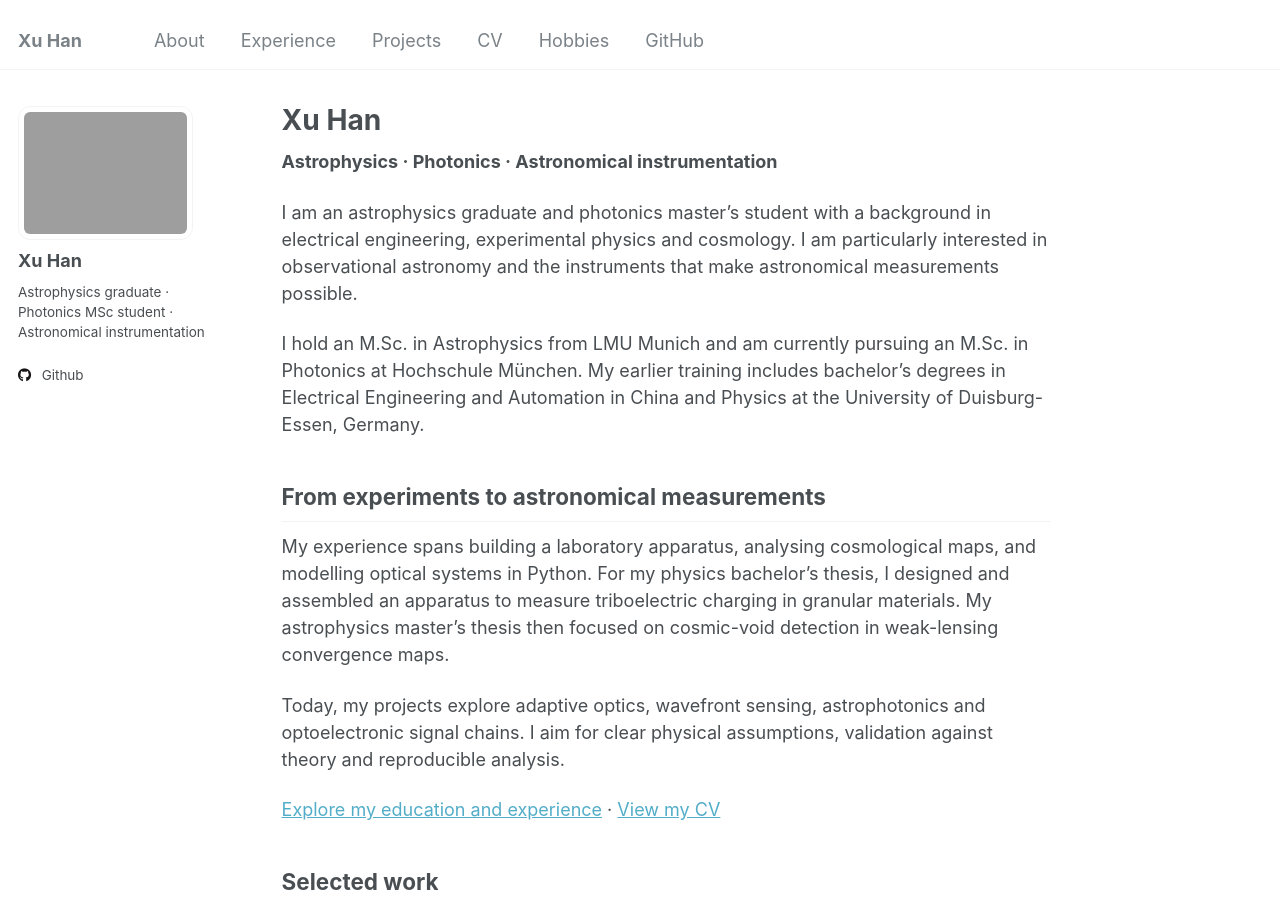
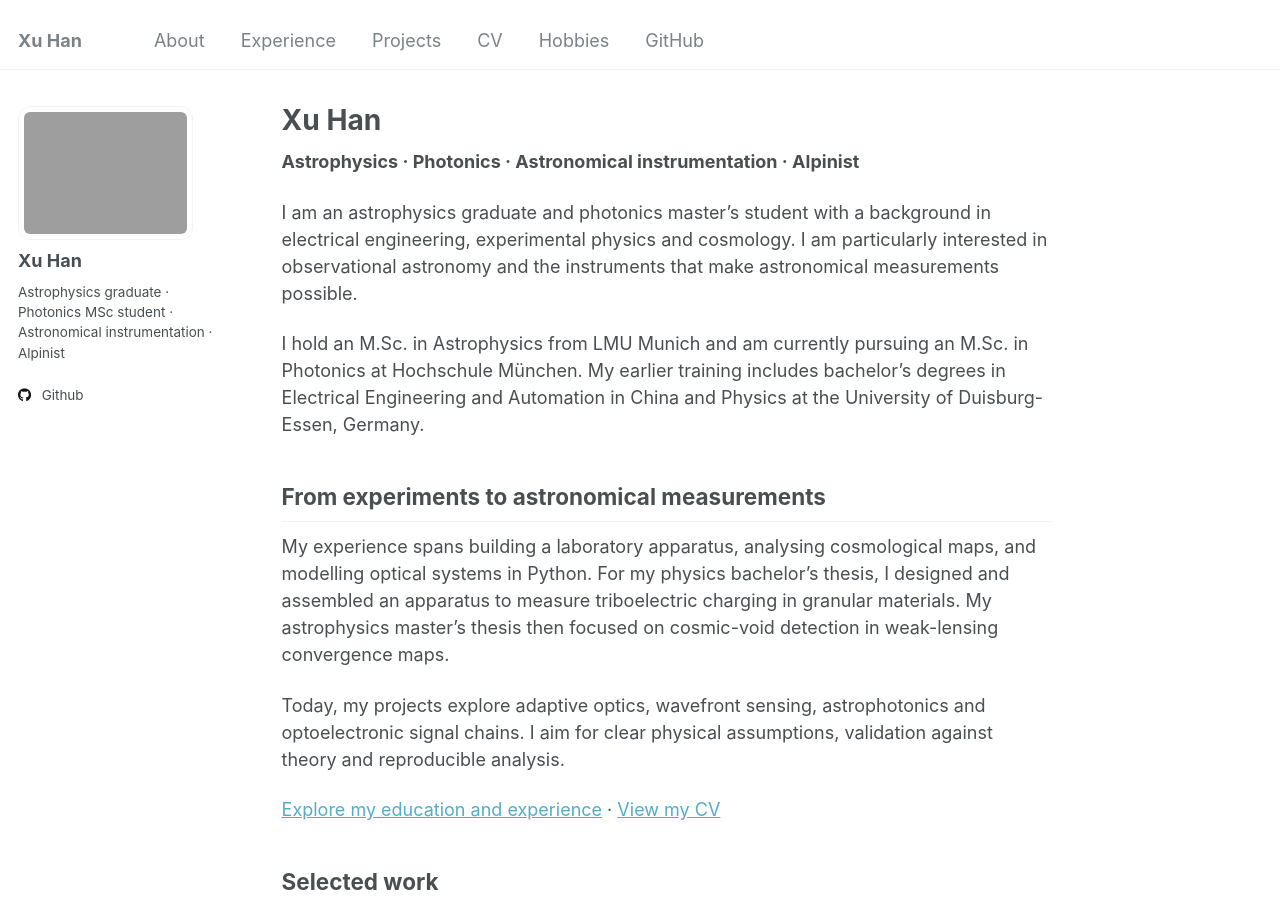
Before and after one commit to xhvoid/Xu-Han.github.io, a Jekyll site: the page built from _pages/about.md, in a window 1280 px wide and 900 px high. Built offline with Jekyll 4.4.1, drawn with Linux system fonts in a browser that asks for light colours.

Commit message:
Add Alpinist to profile and Mont Blanc sunrise to mountaineering gallery

```diff
--- a/_config.yml
+++ b/_config.yml
@@ -24,7 +24,7 @@
   avatar           : "xu-han-lmu-avatar.png"
   name             : "Xu Han"
   pronouns         : # example: "she/her"
-  bio              : "Astrophysics graduate · Photonics MSc student · Astronomical instrumentation"
+  bio              : "Astrophysics graduate · Photonics MSc student · Astronomical instrumentation · Alpinist"
   location         :
   employer         :
   uri              : # URL
--- a/_pages/about.md
+++ b/_pages/about.md
@@ -8,7 +8,7 @@
   - /about.html
 ---
 
-**Astrophysics · Photonics · Astronomical instrumentation**
+**Astrophysics · Photonics · Astronomical instrumentation · Alpinist**
 
 I am an astrophysics graduate and photonics master's student with a background in electrical engineering, experimental physics and cosmology. I am particularly interested in observational astronomy and the instruments that make astronomical measurements possible.
 
```
Also changed, not shown: _pages/mountaineering.md (+9 -0 lines), 1 other file.
